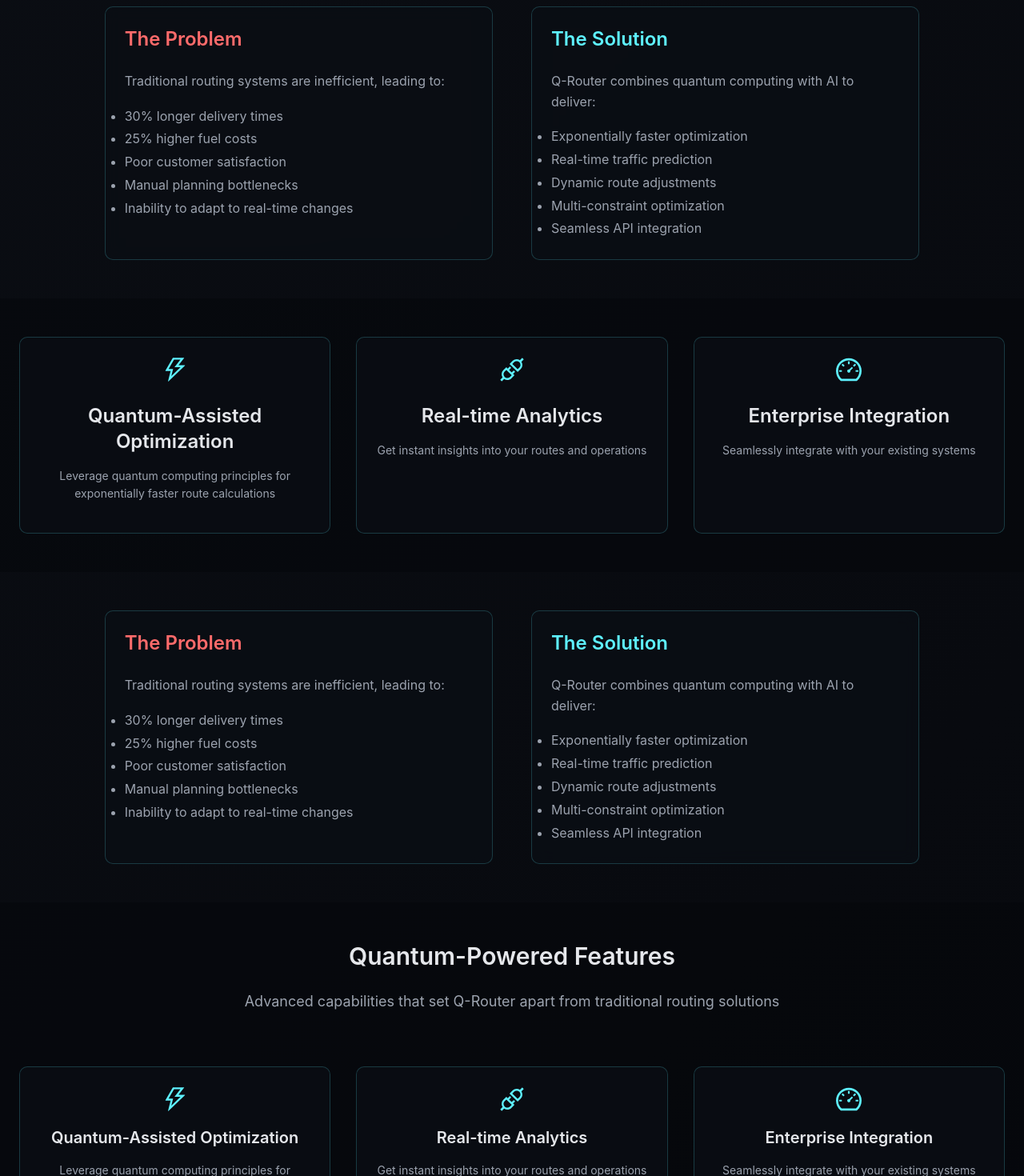
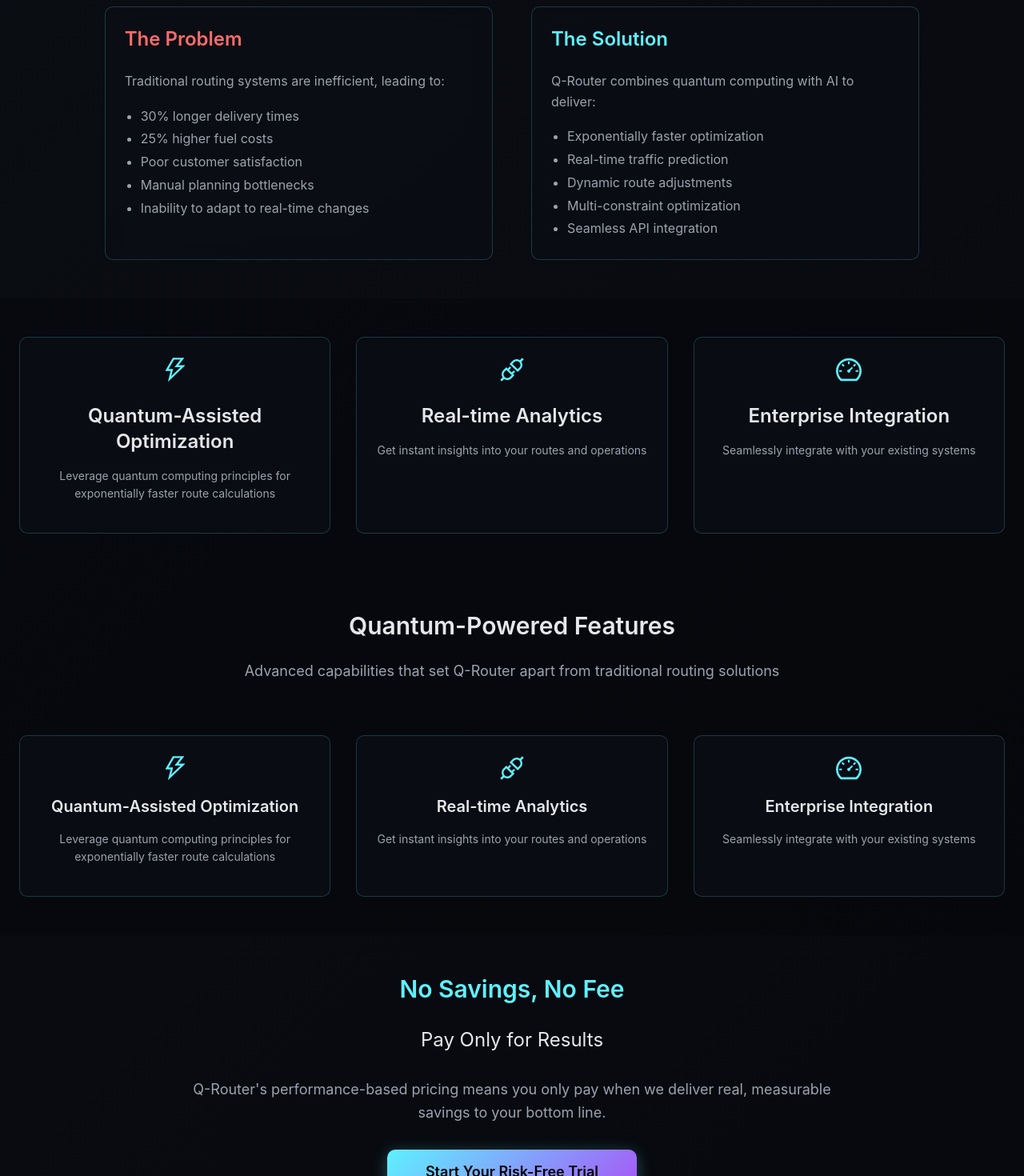
Before and after one commit to yablokolabs/q-router, a Next.js app in the folder q-router/: page / in a window 1280 px wide. Shown: the part 840-2310 px from the top of the page at 80% size. Built offline with nearby package versions, Linux system fonts and the light colour scheme; what @ant-design/nextjs-registry would draw is missing.

Commit message:
fix alignment

```diff
--- a/q-router/src/app/page.tsx
+++ b/q-router/src/app/page.tsx
@@ -81,7 +81,7 @@
                     }}>
                       Quantum-powered route optimization with AI traffic prediction for faster, more cost-efficient deliveries.
                     </Paragraph>
-                    <Space size="large" wrap>
+                    <Space size="large" wrap style={{ justifyContent: 'center' }}>
                       <Button
                         type="primary"
                         size="large"
@@ -130,7 +130,13 @@
                     <Paragraph style={{ color: '#9CA3AF', fontSize: '16px', lineHeight: 1.6 }}>
                       Traditional routing systems are inefficient, leading to:
                     </Paragraph>
-                    <ul style={{ color: '#9CA3AF', fontSize: '16px', lineHeight: 1.8 }}>
+                    <ul style={{
+                      color: '#9CA3AF',
+                      fontSize: '16px',
+                      lineHeight: 1.8,
+                      paddingLeft: '10px',
+                      marginLeft: '10px'
+                    }}>
                       <li>30% longer delivery times</li>
                       <li>25% higher fuel costs</li>
                       <li>Poor customer satisfaction</li>
@@ -147,7 +153,13 @@
                     <Paragraph style={{ color: '#9CA3AF', fontSize: '16px', lineHeight: 1.6 }}>
                       Q-Router combines quantum computing with AI to deliver:
                     </Paragraph>
-                    <ul style={{ color: '#9CA3AF', fontSize: '16px', lineHeight: 1.8 }}>
+                    <ul style={{
+                      color: '#9CA3AF',
+                      fontSize: '16px',
+                      lineHeight: 1.8,
+                      paddingLeft: '10px',
+                      marginLeft: '10px'
+                    }}>
                       <li>Exponentially faster optimization</li>
                       <li>Real-time traffic prediction</li>
                       <li>Dynamic route adjustments</li>
@@ -180,45 +192,7 @@
               </Row>
             </section>
 
-        {/* Problem & Solution */}
-        <section style={{ padding: '48px 24px' }}>
-          <Row gutter={[48, 48]} justify="center">
-            <Col xs={24} lg={10}>
-              <Card className="quantum-card" style={{ height: '100%' }}>
-                <Title level={3} style={{ color: '#FF6B6B', marginBottom: '24px' }}>
-                  The Problem
-                </Title>
-                <Paragraph style={{ color: '#9CA3AF', fontSize: '16px', lineHeight: 1.6 }}>
-                  Traditional routing systems are inefficient, leading to:
-                </Paragraph>
-                <ul style={{ color: '#9CA3AF', fontSize: '16px', lineHeight: 1.8 }}>
-                  <li>30% longer delivery times</li>
-                  <li>25% higher fuel costs</li>
-                  <li>Poor customer satisfaction</li>
-                  <li>Manual planning bottlenecks</li>
-                  <li>Inability to adapt to real-time changes</li>
-                </ul>
-              </Card>
-            </Col>
-            <Col xs={24} lg={10}>
-              <Card className="quantum-card" style={{ height: '100%' }}>
-                <Title level={3} style={{ color: '#5EF1FF', marginBottom: '24px' }}>
-                  The Solution
-                </Title>
-                <Paragraph style={{ color: '#9CA3AF', fontSize: '16px', lineHeight: 1.6 }}>
-                  Q-Router combines quantum computing with AI to deliver:
-                </Paragraph>
-                <ul style={{ color: '#9CA3AF', fontSize: '16px', lineHeight: 1.8 }}>
-                  <li>Exponentially faster optimization</li>
-                  <li>Real-time traffic prediction</li>
-                  <li>Dynamic route adjustments</li>
-                  <li>Multi-constraint optimization</li>
-                  <li>Seamless API integration</li>
-                </ul>
-              </Card>
-            </Col>
-          </Row>
-        </section>
+
 
         {/* Features Grid */}
         <section style={{ padding: '48px 24px', background: 'rgba(5, 6, 10, 0.5)' }}>
```
